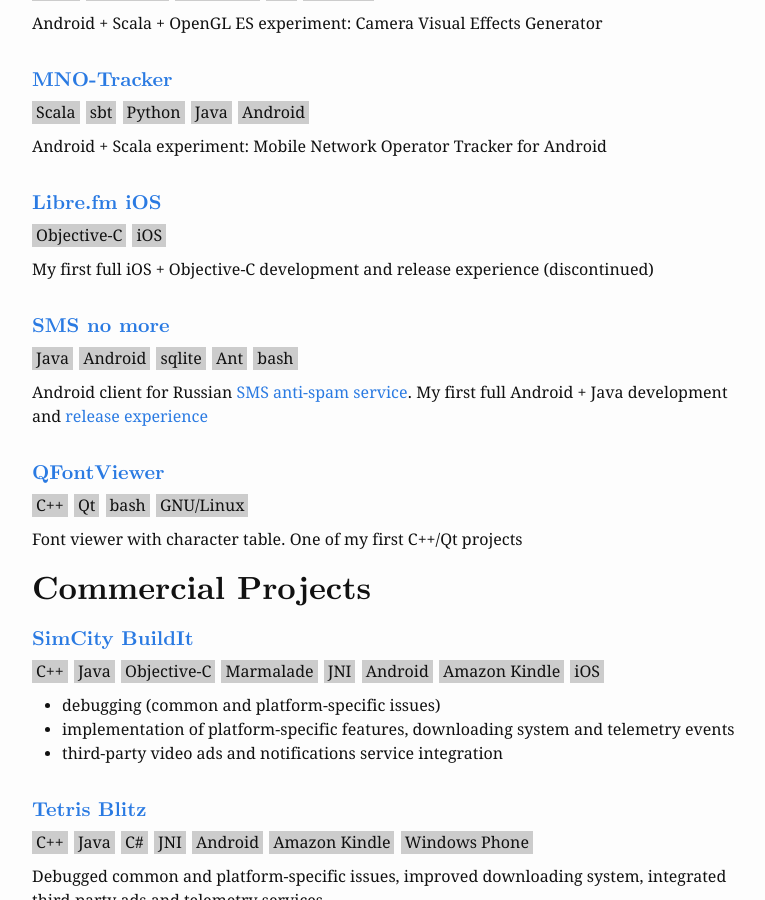
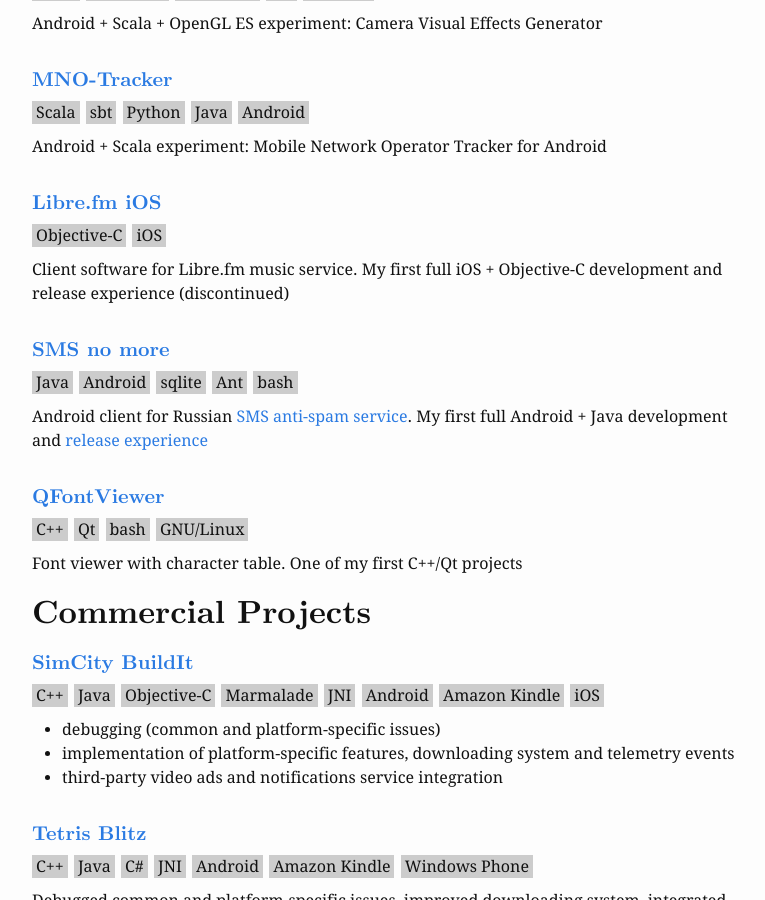
Before and after one commit to alopatindev/alopatindev.github.io, a Jekyll site: the page built from 01_projects.md, in a window 1280 px wide and 900 px high, scrolled down 440 px. Shown: the whole window, without its empty margins (254-1019 px from the left). Built offline with Jekyll 4.4.1, drawn with Linux system fonts in a browser that asks for light colours.

Commit message:
update projects

```diff
--- a/01_projects.md
+++ b/01_projects.md
@@ -48,6 +48,7 @@
   <span class="tag">Objective-C</span>
   <span class="tag">iOS</span>
 </div>
+Client software for Libre.fm music service.
 My first full iOS + Objective-C development and release experience (discontinued)
 
 #### [SMS no more](https://github.com/alopatindev/smsnenado)
```
